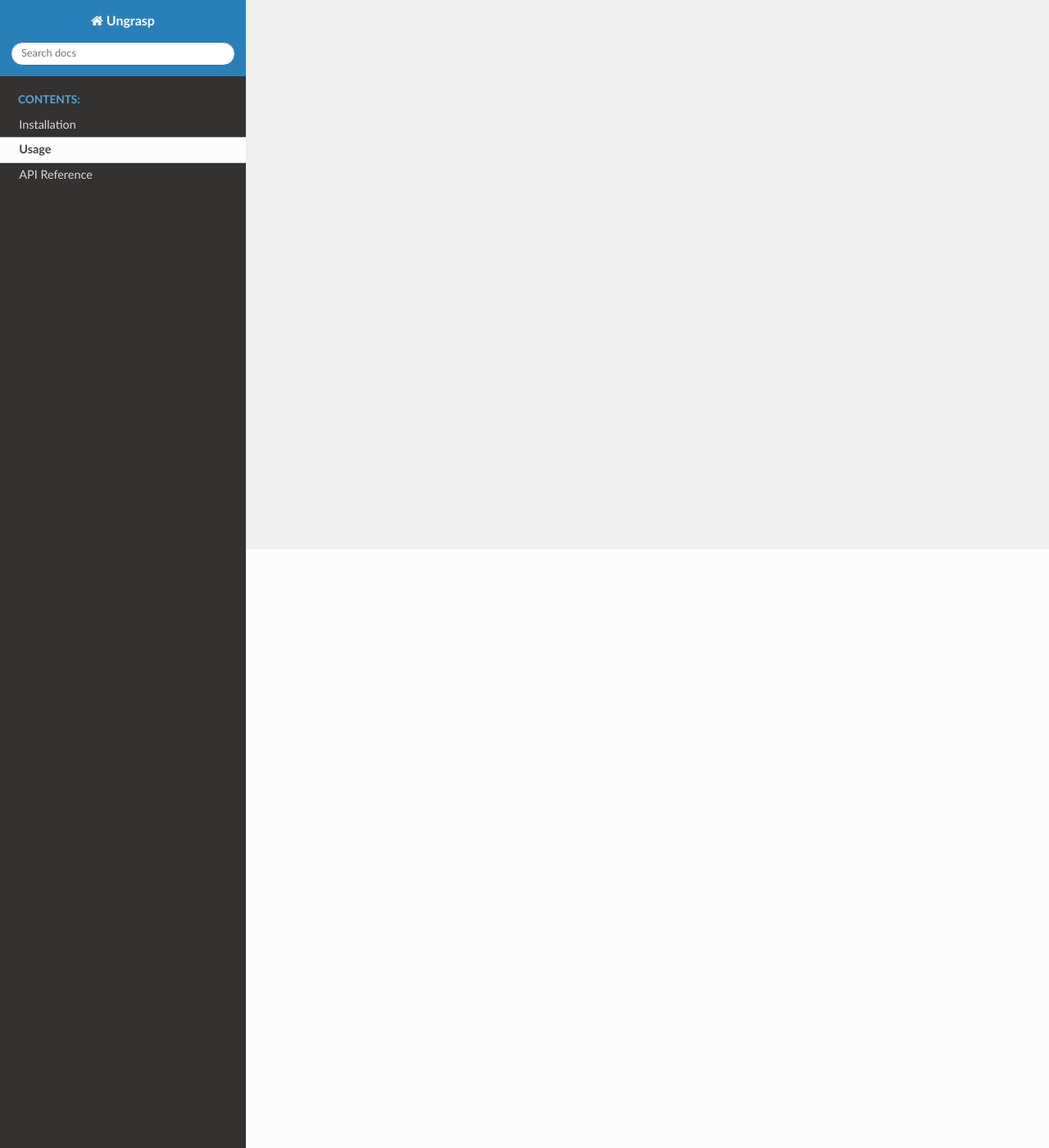
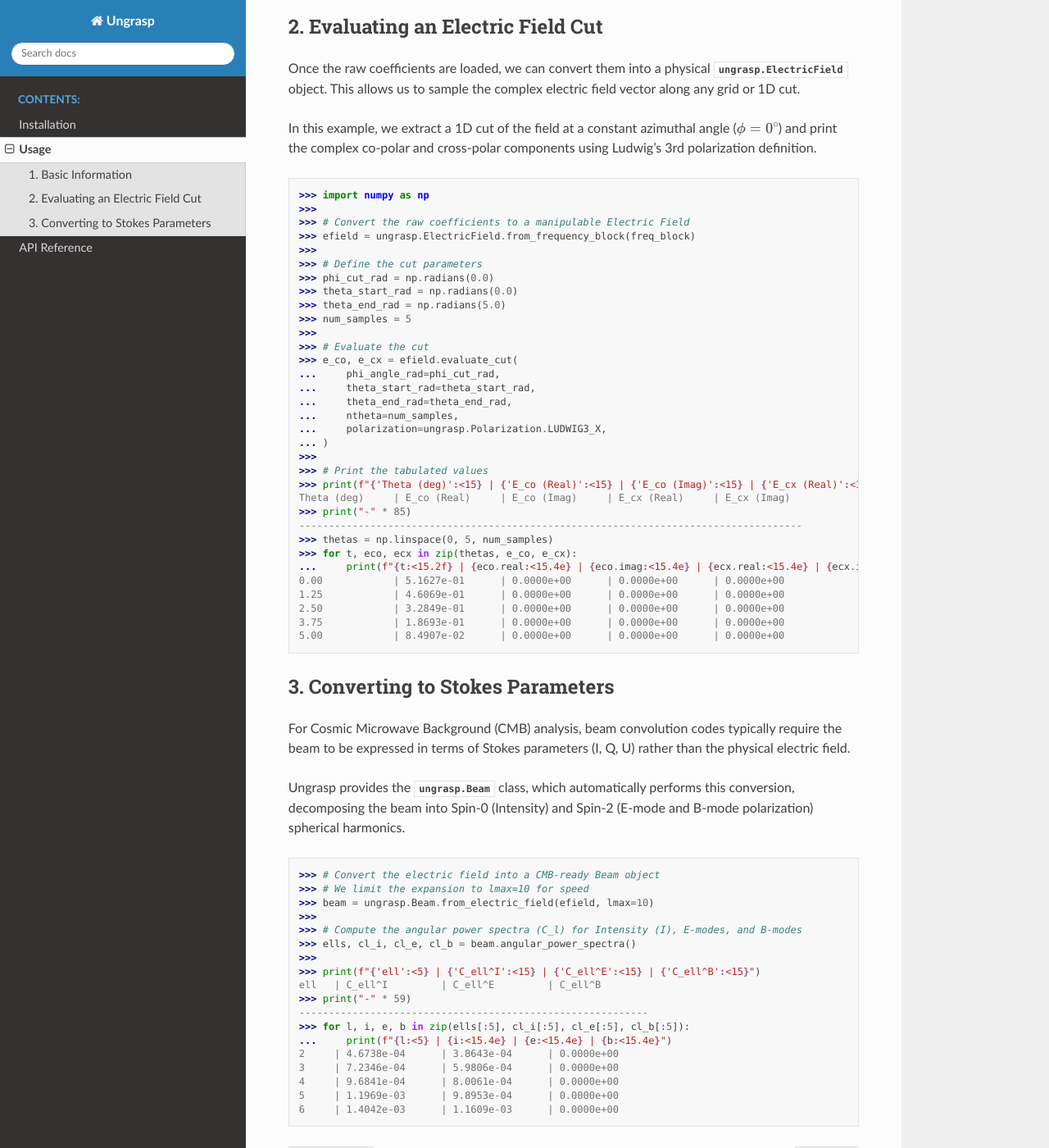
Before and after one commit to ziotom78/ungrasp, a Sphinx documentation site: the page built from docs/usage.rst, in a window 1280 px wide and 1400 px high, scrolled down 730 px. Shown: the whole window at 82% size. Built offline with Sphinx 7.4.7 and the Read the Docs theme 3.1.0, drawn with Linux system fonts in a browser that asks for light colours; some of the changed text lies outside the part shown.

Commit message:
Add more usage examples

```diff
--- a/docs/conf.py
+++ b/docs/conf.py
@@ -24,6 +24,7 @@ extensions = [
     "sphinx.ext.autodoc",
     "sphinx.ext.napoleon",
     "sphinx.ext.viewcode",
+    "sphinx.ext.doctest",
 ]
 
 napoleon_use_param = True
--- a/docs/usage.rst
+++ b/docs/usage.rst
@@ -1,22 +1,105 @@
 Usage
 =====
 
-Here is a quick overview of how to use Ungrasp to load an `.sph` file.
+This page provides an overview of how to use Ungrasp to load, process, and convert spherical harmonic expansions of antenna beams produced by TICRA GRASP.
 
-.. code-block:: python
+1. Basic Information
+--------------------
 
-    import ungrasp
+The first step is to load a `.sph` file and inspect its contents. Ungrasp allows you to parse the file and extract the frequency blocks, which contain the :math:`Q_{smn}` coefficients.
 
-    # Get a sample file path (if you're running this in the source repo)
-    path = ungrasp.get_test_data_path('hertzian_e_dipole_x')
+.. doctest::
 
-    # Parse the .sph file
-    with path.open("rt") as f:
-        sph_file = ungrasp.read_sph_file(f)
+    >>> import ungrasp
+    >>>
+    >>> # Get a sample file path (included in the Ungrasp test suite)
+    >>> path = ungrasp.get_test_data_path('gaussian_beam')
+    >>>
+    >>> # Parse the .sph file
+    >>> with path.open("rt") as f:
+    ...     sph_file = ungrasp.read_sph_file(f)
+    >>>
+    >>> # Extract the frequency block
+    >>> freq_block = sph_file.get(0)
+    >>>
+    >>> print(f"Frequency: {freq_block.frequency_ghz:.2f} GHz")
+    Frequency: 90.00 GHz
+    >>> print(f"Maximum multipole (lmax): {freq_block.lmax}")
+    Maximum multipole (lmax): 50
+    >>> print(f"Maximum azimuthal mode (mmax): {freq_block.header.mmax}")
+    Maximum azimuthal mode (mmax): 50
+    >>> print(f"Cumulative power: {freq_block.cum_power:.4f} W")
+    Cumulative power: 0.5000 W
 
-    # Extract the frequency block
-    freq_block = sph_file.get(0)
-    print(f"Frequency: {freq_block.frequency_ghz} GHz")
 
-    # Convert to electric field
-    efield = ungrasp.ElectricField.from_frequency_block(freq_block)
+2. Evaluating an Electric Field Cut
+-----------------------------------
+
+Once the raw coefficients are loaded, we can convert them into a physical :py:class:`ungrasp.ElectricField` object. This allows us to sample the complex electric field vector along any grid or 1D cut.
+
+In this example, we extract a 1D cut of the field at a constant azimuthal angle (:math:`\phi = 0^\circ`) and print the complex co-polar and cross-polar components using Ludwig's 3rd polarization definition.
+
+.. doctest::
+
+    >>> import numpy as np
+    >>>
+    >>> # Convert the raw coefficients to a manipulable Electric Field
+    >>> efield = ungrasp.ElectricField.from_frequency_block(freq_block)
+    >>>
+    >>> # Define the cut parameters
+    >>> phi_cut_rad = np.radians(0.0)
+    >>> theta_start_rad = np.radians(0.0)
+    >>> theta_end_rad = np.radians(5.0)
+    >>> num_samples = 5
+    >>>
+    >>> # Evaluate the cut
+    >>> e_co, e_cx = efield.evaluate_cut(
+    ...     phi_angle_rad=phi_cut_rad,
+    ...     theta_start_rad=theta_start_rad,
+    ...     theta_end_rad=theta_end_rad,
+    ...     ntheta=num_samples,
+    ...     polarization=ungrasp.Polarization.LUDWIG3_X,
+    ... )
+    >>>
+    >>> # Print the tabulated values
+    >>> print(f"{'Theta (deg)':<15} | {'E_co (Real)':<15} | {'E_co (Imag)':<15} | {'E_cx (Real)':<15} | {'E_cx (Imag)':<15}")
+    Theta (deg)     | E_co (Real)     | E_co (Imag)     | E_cx (Real)     | E_cx (Imag)
+    >>> print("-" * 85)
+    -------------------------------------------------------------------------------------
+    >>> thetas = np.linspace(0, 5, num_samples)
+    >>> for t, eco, ecx in zip(thetas, e_co, e_cx):
+    ...     print(f"{t:<15.2f} | {eco.real:<15.4e} | {eco.imag:<15.4e} | {ecx.real:<15.4e} | {ecx.imag:<15.4e}")
+    0.00            | 5.1627e-01      | 0.0000e+00      | 0.0000e+00      | 0.0000e+00
+    1.25            | 4.6069e-01      | 0.0000e+00      | 0.0000e+00      | 0.0000e+00
+    2.50            | 3.2849e-01      | 0.0000e+00      | 0.0000e+00      | 0.0000e+00
+    3.75            | 1.8693e-01      | 0.0000e+00      | 0.0000e+00      | 0.0000e+00
+    5.00            | 8.4907e-02      | 0.0000e+00      | 0.0000e+00      | 0.0000e+00
+
+
+3. Converting to Stokes Parameters
+----------------------------------
+
+For Cosmic Microwave Background (CMB) analysis, beam convolution codes typically require the beam to be expressed in terms of Stokes parameters (I, Q, U) rather than the physical electric field.
+
+Ungrasp provides the :py:class:`ungrasp.Beam` class, which automatically performs this conversion, decomposing the beam into Spin-0 (Intensity) and Spin-2 (E-mode and B-mode polarization) spherical harmonics.
+
+.. doctest::
+
+    >>> # Convert the electric field into a CMB-ready Beam object
+    >>> # We limit the expansion to lmax=10 for speed
+    >>> beam = ungrasp.Beam.from_electric_field(efield, lmax=10)
+    >>>
+    >>> # Compute the angular power spectra (C_l) for Intensity (I), E-modes, and B-modes
+    >>> ells, cl_i, cl_e, cl_b = beam.angular_power_spectra()
+    >>>
+    >>> print(f"{'ell':<5} | {'C_ell^I':<15} | {'C_ell^E':<15} | {'C_ell^B':<15}")
+    ell   | C_ell^I         | C_ell^E         | C_ell^B
+    >>> print("-" * 59)
+    -----------------------------------------------------------
+    >>> for l, i, e, b in zip(ells[:5], cl_i[:5], cl_e[:5], cl_b[:5]):
+    ...     print(f"{l:<5} | {i:<15.4e} | {e:<15.4e} | {b:<15.4e}")
+    2     | 4.6738e-04      | 3.8643e-04      | 0.0000e+00
+    3     | 7.2346e-04      | 5.9806e-04      | 0.0000e+00
+    4     | 9.6841e-04      | 8.0061e-04      | 0.0000e+00
+    5     | 1.1969e-03      | 9.8953e-04      | 0.0000e+00
+    6     | 1.4042e-03      | 1.1609e-03      | 0.0000e+00
```
Also changed, not shown: docs/api.md (deleted, +0 -8 lines), docs/index.md (deleted, +0 -18 lines), docs/installation.md (deleted, +0 -15 lines), docs/usage.md (deleted, +0 -21 lines).
